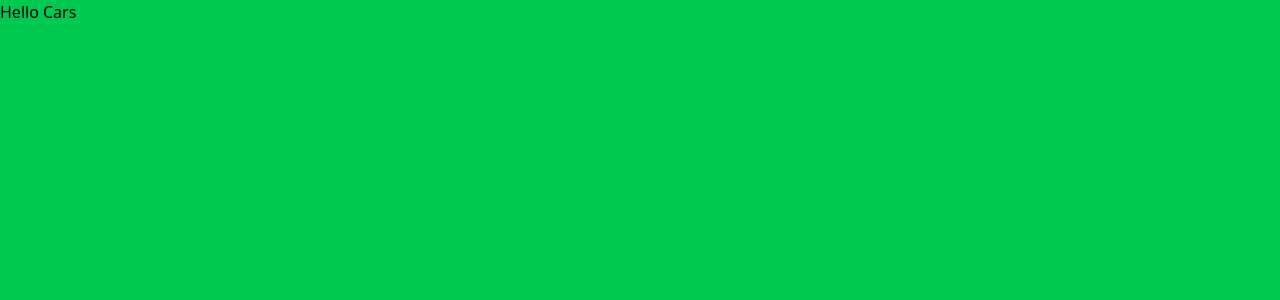
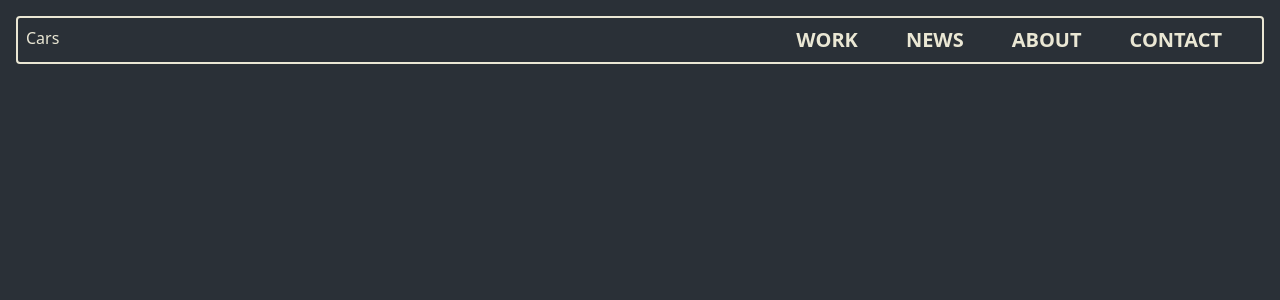
Before and after one commit to Imranelaf/cars, a React (Vite) app: page / in a window 1280 px wide. Shown: the top 300 px of the page. Built offline with nearby package versions, Linux system fonts and the light colour scheme.

Commit message:
Feat: Add the Nav-bar

```diff
--- a/src/App.tsx
+++ b/src/App.tsx
@@ -1,6 +1,8 @@
+import Home from "./pages/Home";
+
 export default function App(){
 
   return(
-    <div className="h-screen w-full bg-green-500">Hello Cars</div>
+    <Home />
   )
 }
--- /dev/null
+++ b/src/components/NavBar.tsx
@@ -0,0 +1,13 @@
+export default function NavBar() {
+  const bar = ['WORK', 'NEWS', 'ABOUT', 'CONTACT'];
+  return (
+    <nav className="flex border-2 border-[#eae7d4] rounded-sm p-2 justify-between text-[#eae7d4]">
+      <p>Cars</p>
+      <ul className="flex gap-12 mr-8 font-black text-xl">
+        {bar.map(word => (
+          <li key={word} className="cursor-pointer">{word}</li>
+        ))}
+      </ul>
+    </nav>
+  );
+}
--- a/src/index.css
+++ b/src/index.css
@@ -1 +1,15 @@
 @import "tailwindcss";
+
+@tailwind base;
+@tailwind components;
+@tailwind utilities;
+
+
+body {
+  background-color: #eae7d4;
+  overflow: hidden;
+}
+
+.bgColor{
+  background-color: #2a3037;
+}
--- /dev/null
+++ b/src/pages/Home.tsx
@@ -0,0 +1,9 @@
+import NavBar from "../components/NavBar";
+
+export default function Home() {
+  return (
+    <div className="relative bgColor min-h-screen w-full p-4">
+      <NavBar />
+    </div>
+  );
+}
```
Also changed, not shown: public/images/mcqueen.gif (added).
